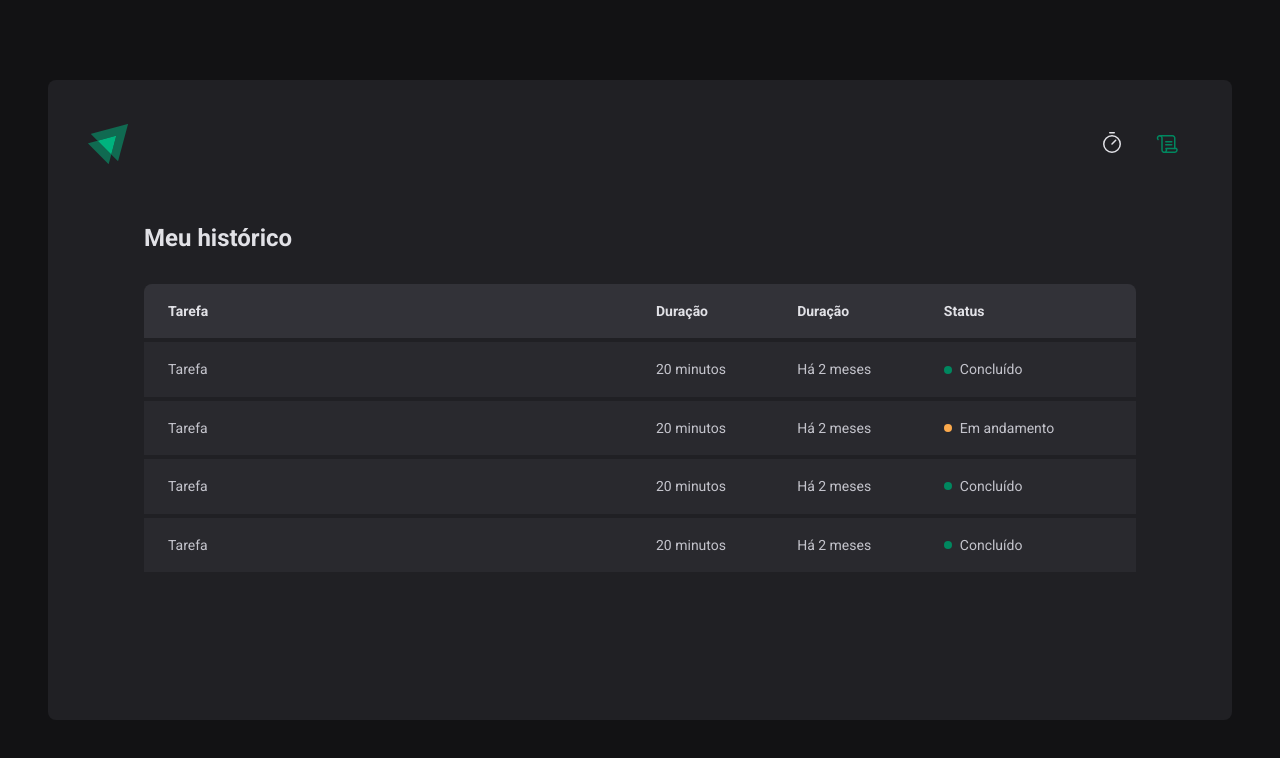
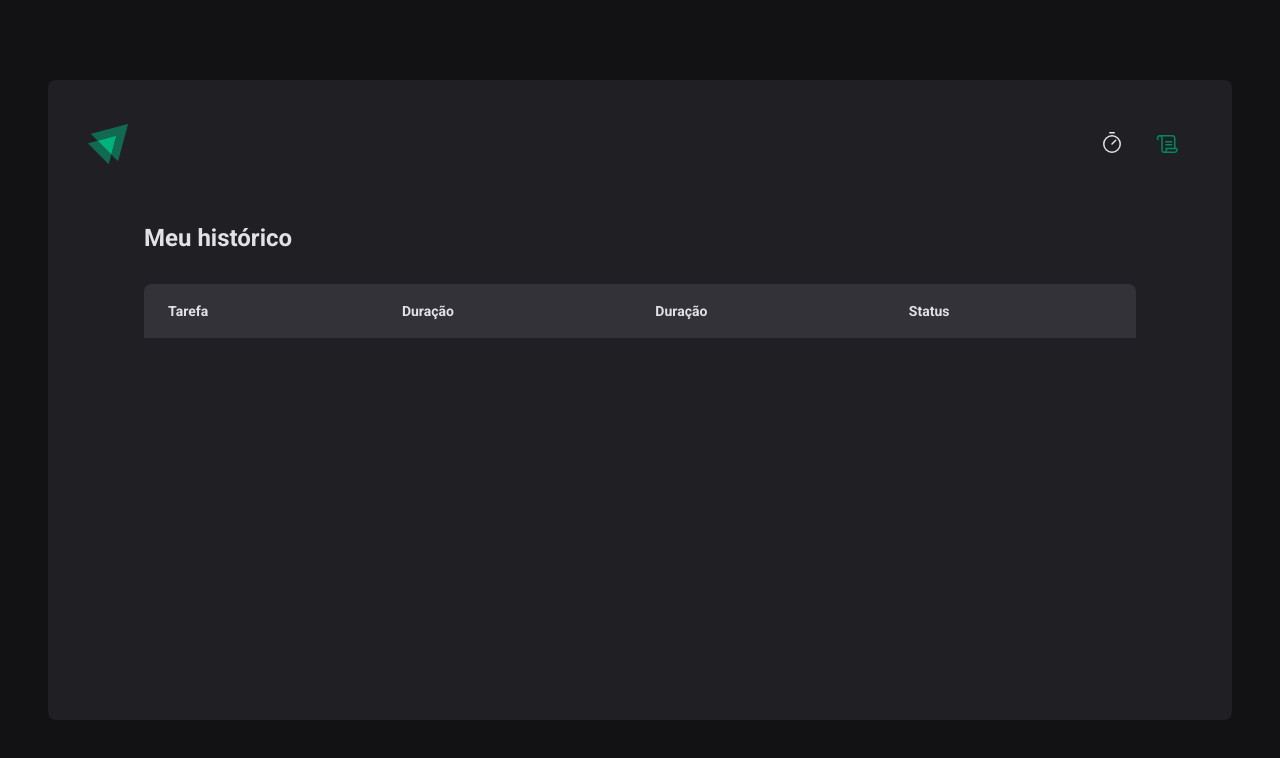
Before and after one commit to gabpandini/ignite-timer, a React (Vite) app: page /history in a window 1280 px wide. Shown: the top 758 px of the page. Built offline with nearby package versions, Linux system fonts and the light colour scheme.

Commit message:
Criando Contexto e faznedo página de Histórico

```diff
--- a/src/App.tsx
+++ b/src/App.tsx
@@ -3,12 +3,15 @@ import { BrowserRouter } from 'react-router-dom'
 import { defaultTheme } from './styles/themes/default'
 import { GlobalStyle } from './styles/global'
 import { ThemeProvider } from 'styled-components'
+import { CyclesContextProvider } from './contexts/CyclesContext'
 
 export function App() {
   return (
     <ThemeProvider theme={defaultTheme}>
       <BrowserRouter>
-        <Router />
+        <CyclesContextProvider>
+          <Router />
+        </CyclesContextProvider>
       </BrowserRouter>
       <GlobalStyle />
     </ThemeProvider>
--- /dev/null
+++ b/src/contexts/CyclesContext.tsx
@@ -0,0 +1,103 @@
+import { createContext, ReactNode, useState } from 'react'
+
+interface CreateCycleData {
+  task: string
+  minutesAmount: number
+}
+
+interface Cycle {
+  id: string
+  task: string
+  minutesAmount: number
+  startDate: Date
+  interruptedDate?: Date
+  finishedDate?: Date
+}
+
+interface CyclesContextType {
+  cycles: Cycle[]
+  activeCycle: Cycle | undefined
+  activeCycleId: string | null
+  amountSecondsPassed: number
+  markCurrentCycleAsFinished: () => void
+  setSecondsPassed: (seconds: number) => void
+  createNewCycle: (data: CreateCycleData) => void
+  interruptCurrentCycle: () => void
+}
+
+export const CyclesContext = createContext({} as CyclesContextType)
+
+interface CyclesContextProviderProps {
+  children: ReactNode
+}
+
+export function CyclesContextProvider({
+  children,
+}: CyclesContextProviderProps) {
+  const [cycles, setCycles] = useState<Cycle[]>([])
+  const [activeCycleId, setActiveCycleId] = useState<string | null>(null)
+  const [amountSecondsPassed, setAmountSecondsPassed] = useState(0)
+
+  const activeCycle = cycles.find((cycle) => cycle.id === activeCycleId)
+
+  function setSecondsPassed(seconds: number) {
+    setAmountSecondsPassed(seconds)
+  }
+
+  function markCurrentCycleAsFinished() {
+    setCycles((state) =>
+      state.map((cycle) => {
+        if (cycle.id === activeCycleId) {
+          return { ...cycle, finishedDate: new Date() }
+        } else {
+          return cycle
+        }
+      }),
+    )
+  }
+
+  function createNewCycle(data: CreateCycleData) {
+    const id = String(new Date().getTime())
+
+    const newCycle: Cycle = {
+      id,
+      task: data.task,
+      minutesAmount: data.minutesAmount,
+      startDate: new Date(),
+    }
+
+    setCycles((state) => [...state, newCycle])
+    setActiveCycleId(id)
+    setAmountSecondsPassed(0)
+  }
+
+  function interruptCurrentCycle() {
+    setCycles((state) =>
+      state.map((cycle) => {
+        if (cycle.id === activeCycleId) {
+          return { ...cycle, interruptedDate: new Date() }
+        } else {
+          return cycle
+        }
+      }),
+    )
+    setActiveCycleId(null)
+  }
+
+  return (
+    <CyclesContext.Provider
+      value={{
+        cycles,
+        activeCycle,
+        activeCycleId,
+        markCurrentCycleAsFinished,
+        amountSecondsPassed,
+        setSecondsPassed,
+        createNewCycle,
+        interruptCurrentCycle,
+      }}
+    >
+      {children}
+    </CyclesContext.Provider>
+  )
+}
--- a/src/pages/History/index.tsx
+++ b/src/pages/History/index.tsx
@@ -1,6 +1,12 @@
+import { formatDistanceToNow } from 'date-fns'
+import ptBR from 'date-fns/esm/locale/pt-BR'
+import { useContext } from 'react'
+import { CyclesContext } from '../../contexts/CyclesContext'
 import { HistoryContainer, HistoryList, Status } from './styles'
 
 export function History() {
+  const { cycles } = useContext(CyclesContext)
+
   return (
     <HistoryContainer>
       <h1>Meu histórico</h1>
@@ -16,38 +22,33 @@ export function History() {
             </tr>
           </thead>
           <tbody>
-            <tr>
-              <td>Tarefa</td>
-              <td>20 minutos</td>
-              <td>Há 2 meses</td>
-              <td>
-                <Status statusColor="green">Concluído</Status>
-              </td>
-            </tr>
-            <tr>
-              <td>Tarefa</td>
-              <td>20 minutos</td>
-              <td>Há 2 meses</td>
-              <td>
-                <Status statusColor="yellow">Em andamento</Status>
-              </td>
-            </tr>
-            <tr>
-              <td>Tarefa</td>
-              <td>20 minutos</td>
-              <td>Há 2 meses</td>
-              <td>
-                <Status statusColor="green">Concluído</Status>
-              </td>
-            </tr>
-            <tr>
-              <td>Tarefa</td>
-              <td>20 minutos</td>
-              <td>Há 2 meses</td>
-              <td>
-                <Status statusColor="green">Concluído</Status>
-              </td>
-            </tr>
+            {cycles.map((cycle) => {
+              return (
+                <tr key={cycle.id}>
+                  <td>{cycle.task}</td>
+                  <td>{cycle.minutesAmount} minutos</td>
+                  <td>
+                    {formatDistanceToNow(cycle.startDate, {
+                      addSuffix: true,
+                      locale: ptBR,
+                    })}
+                  </td>
+                  <td>
+                    {cycle.finishedDate && (
+                      <Status statusColor="green">Concluído</Status>
+                    )}
+
+                    {cycle.interruptedDate && (
+                      <Status statusColor="red">Interrompido</Status>
+                    )}
+
+                    {!cycle.finishedDate && !cycle.interruptedDate && (
+                      <Status statusColor="yellow">Em andamento</Status>
+                    )}
+                  </td>
+                </tr>
+              )
+            })}
           </tbody>
         </table>
       </HistoryList>
--- a/src/pages/Home/Countdown/index.tsx
+++ b/src/pages/Home/Countdown/index.tsx
@@ -1,6 +1,6 @@
 import { differenceInSeconds } from 'date-fns'
 import { useContext, useEffect } from 'react'
-import { CyclesContext } from '..'
+import { CyclesContext } from '../../../contexts/CyclesContext'
 import { CountdownContainer, Separator } from './styles'
 
 export function Countdown() {
--- a/src/pages/Home/NewCycleForm/index.tsx
+++ b/src/pages/Home/NewCycleForm/index.tsx
@@ -1,7 +1,7 @@
 import { FormContainer, MinutesAmountInput, TaskInput } from './styles'
 import { useContext } from 'react'
-import { CyclesContext } from '..'
 import { useFormContext } from 'react-hook-form'
+import { CyclesContext } from '../../../contexts/CyclesContext'
 
 export function NewCycleForm() {
   const { activeCycle } = useContext(CyclesContext)
@@ -32,7 +32,7 @@ export function NewCycleForm() {
         type="number"
         id="minutesAmount"
         step={5}
-        min={1}
+        min={5}
         max={60}
         disabled={!!activeCycle}
         {...register('minutesAmount', { valueAsNumber: true })}
--- a/src/pages/Home/index.tsx
+++ b/src/pages/Home/index.tsx
@@ -4,46 +4,27 @@ import {
   StartCountdownButton,
   StopCountdownButton,
 } from './styles'
-import { createContext, useState } from 'react'
 import { NewCycleForm } from './NewCycleForm'
 import { Countdown } from './Countdown'
 import { zodResolver } from '@hookform/resolvers/zod'
 import { FormProvider, useForm } from 'react-hook-form'
 import * as zod from 'zod'
-
-interface Cycle {
-  id: string
-  task: string
-  minutesAmount: number
-  startDate: Date
-  interruptedDate?: Date
-  finishedDate?: Date
-}
-
-interface CyclesContextType {
-  activeCycle: Cycle | undefined
-  activeCycleId: string | null
-  amountSecondsPassed: number
-  markCurrentCycleAsFinished: () => void
-  setSecondsPassed: (seconds: number) => void
-}
-
-export const CyclesContext = createContext({} as CyclesContextType)
+import { CyclesContext } from '../../contexts/CyclesContext'
+import { useContext } from 'react'
 
 const newCycleFormValidationSchema = zod.object({
   task: zod.string().min(1, 'Informe a tarefa'),
   minutesAmount: zod
     .number()
-    .min(1, 'O ciclo precisa ser d e no máximo 60 minutos')
+    .min(5, 'O ciclo precisa ser de no mínimo 5 minutos')
     .max(60, 'O ciclo precisa ser de no máximo 60 minutos'),
 })
 
 type NewCycleFormData = zod.infer<typeof newCycleFormValidationSchema>
 
 export function Home() {
-  const [cycles, setCycles] = useState<Cycle[]>([])
-  const [activeCycleId, setActiveCycleId] = useState<string | null>(null)
-  const [amountSecondsPassed, setAmountSecondsPassed] = useState(0)
+  const { activeCycle, createNewCycle, interruptCurrentCycle } =
+    useContext(CyclesContext)
 
   const newCycleForm = useForm<NewCycleFormData>({
     resolver: zodResolver(newCycleFormValidationSchema),
@@ -55,52 +36,10 @@ export function Home() {
 
   const { handleSubmit, watch, reset } = newCycleForm
 
-  const activeCycle = cycles.find((cycle) => cycle.id === activeCycleId)
-
-  function setSecondsPassed(seconds: number) {
-    setAmountSecondsPassed(seconds)
-  }
-
-  function markCurrentCycleAsFinished() {
-    setCycles((state) =>
-      state.map((cycle) => {
-        if (cycle.id === activeCycleId) {
-          return { ...cycle, finishedDate: new Date() }
-        } else {
-          return cycle
-        }
-      }),
-    )
-  }
-
   function handleCreateNewCycle(data: NewCycleFormData) {
-    const id = String(new Date().getTime())
-
-    const newCycle: Cycle = {
-      id,
-      task: data.task,
-      minutesAmount: data.minutesAmount,
-      startDate: new Date(),
-    }
-
-    setCycles((state) => [...state, newCycle])
-    setActiveCycleId(id)
-    setAmountSecondsPassed(0)
+    createNewCycle(data)
 
     reset()
-  }
-
-  function handleInterruptCycle() {
-    setCycles((state) =>
-      state.map((cycle) => {
-        if (cycle.id === activeCycleId) {
-          return { ...cycle, interruptedDate: new Date() }
-        } else {
-          return cycle
-        }
-      }),
-    )
-    setActiveCycleId(null)
   }
 
   const task = watch('task')
@@ -109,23 +48,13 @@ export function Home() {
   return (
     <HomeContainer>
       <form onSubmit={handleSubmit(handleCreateNewCycle)} action="">
-        <CyclesContext.Provider
-          value={{
-            activeCycle,
-            activeCycleId,
-            markCurrentCycleAsFinished,
-            amountSecondsPassed,
-            setSecondsPassed,
-          }}
-        >
-          <FormProvider {...newCycleForm}>
-            <NewCycleForm />
-          </FormProvider>
-          <Countdown />
-        </CyclesContext.Provider>
+        <FormProvider {...newCycleForm}>
+          <NewCycleForm />
+        </FormProvider>
+        <Countdown />
 
         {activeCycle ? (
-          <StopCountdownButton onClick={handleInterruptCycle} type="button">
+          <StopCountdownButton onClick={interruptCurrentCycle} type="button">
             <HandPalm size={24} />
             Interromper
           </StopCountdownButton>
```
